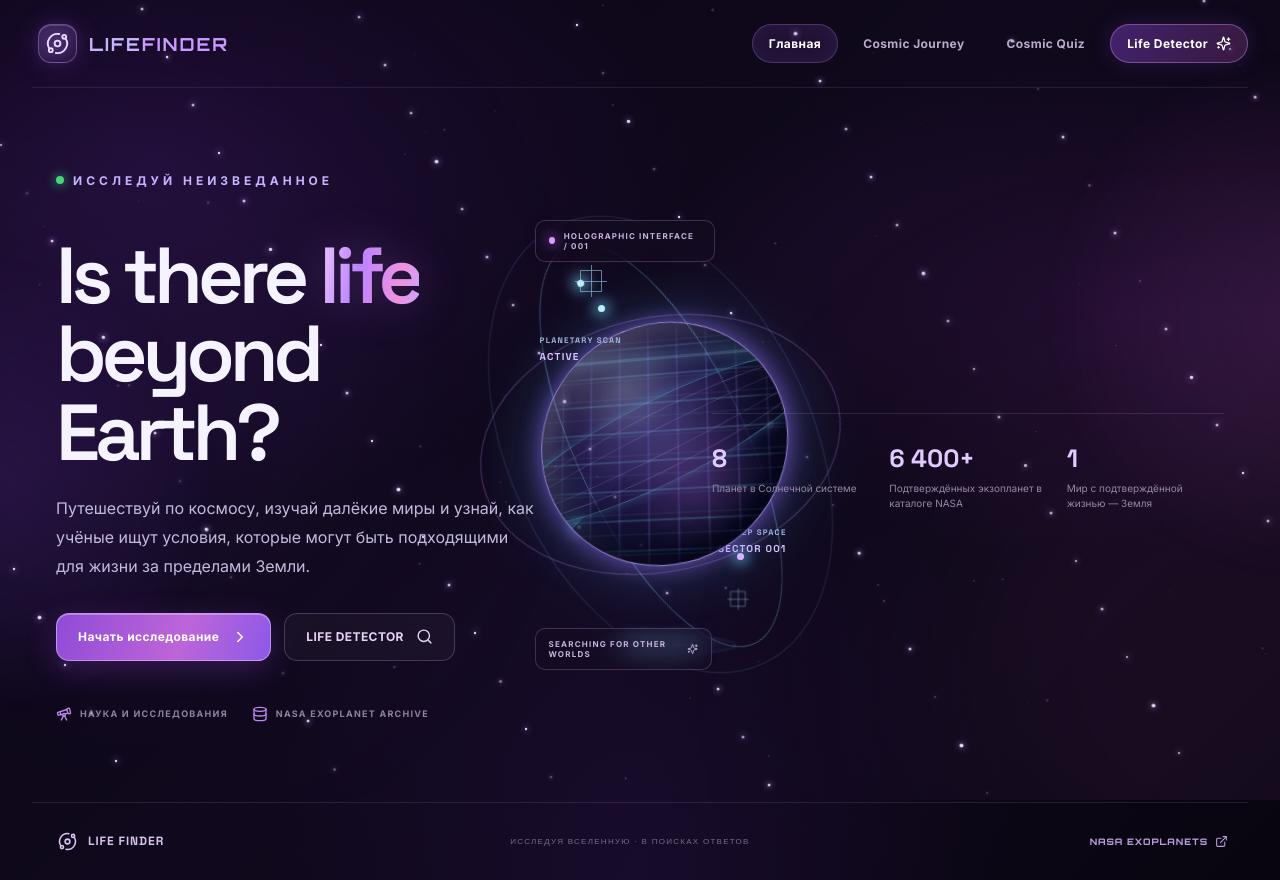
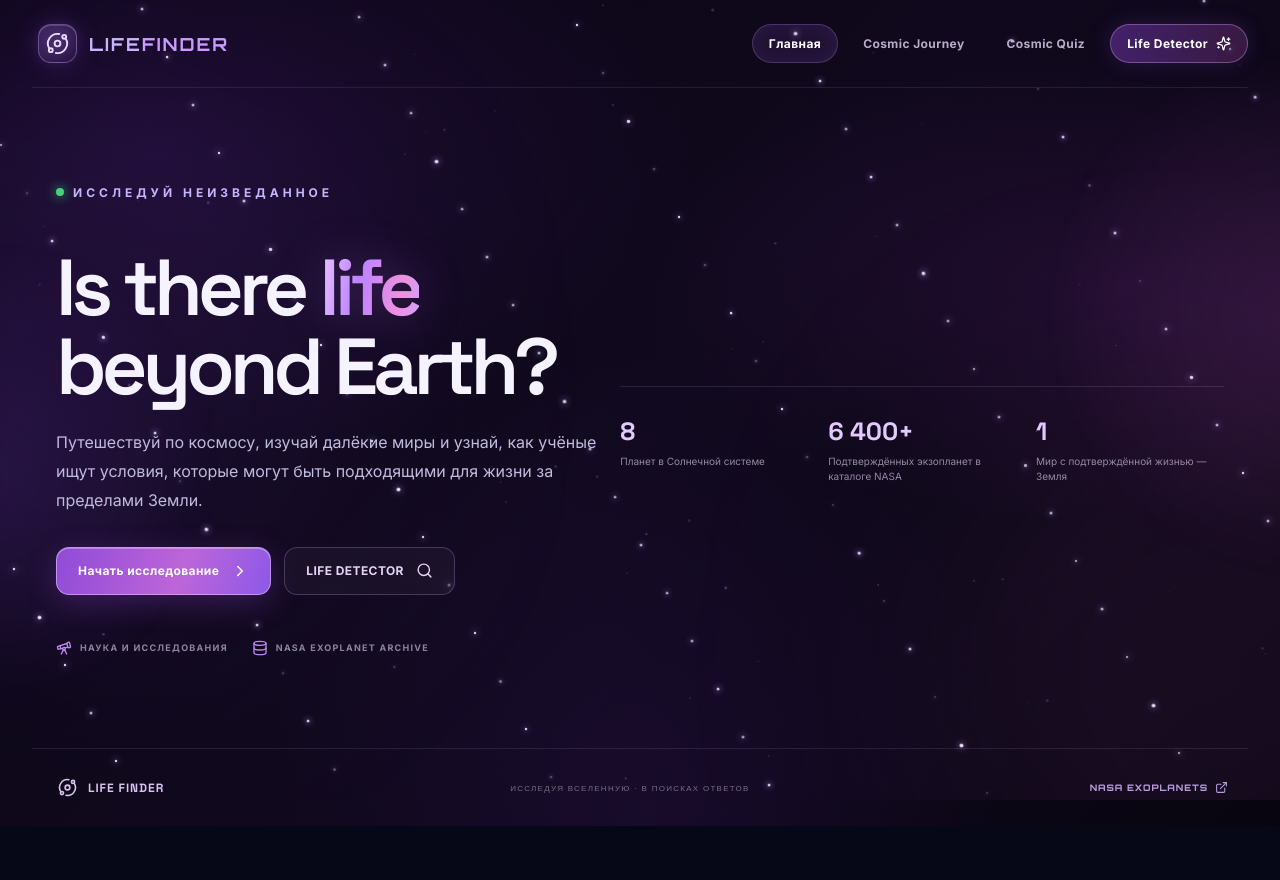
Before and after one commit to mayskk/life-finder-next, a React (Vite) app: page / in a window 1280 px wide. After the commit the page ends 826 px from the top, so only its background shows below. Built offline with nearby package versions, Linux system fonts and the light colour scheme.

Commit message:
Update App.css

```diff
--- a/src/App.css
+++ b/src/App.css
@@ -292,3 +292,53 @@ button:disabled { cursor: default; }
     margin-top: 34px;
   }
 }
+
+/* AURORA HERO: replace the holographic planet with animated northern lights */
+.hero-visual {
+  overflow: hidden;
+  isolation: isolate;
+  border-radius: 28px;
+  background:
+    radial-gradient(ellipse at 50% 68%, rgba(105, 55, 190, .22), transparent 58%),
+    radial-gradient(ellipse at 50% 35%, rgba(27, 104, 133, .12), transparent 62%);
+}
+.holo-stage { display: none !important; }
+.visual-label { display: none !important; }
+.hero-visual::before,
+.hero-visual::after {
+  content: "";
+  position: absolute;
+  inset: 4% -18% 8%;
+  pointer-events: none;
+  border-radius: 50%;
+  filter: blur(24px);
+  transform-origin: 50% 50%;
+}
+.hero-visual::before {
+  background:
+    radial-gradient(ellipse at 22% 58%, transparent 0 23%, rgba(91, 255, 214, .05) 32%, transparent 48%),
+    linear-gradient(112deg, transparent 8%, rgba(54, 225, 190, .04) 20%, rgba(75, 255, 203, .52) 34%, rgba(120, 174, 255, .28) 43%, rgba(190, 105, 255, .42) 54%, rgba(75, 255, 203, .24) 65%, transparent 82%);
+  clip-path: polygon(0 38%, 13% 24%, 26% 33%, 39% 8%, 52% 27%, 66% 2%, 80% 24%, 100% 12%, 100% 75%, 82% 63%, 66% 83%, 49% 62%, 34% 88%, 18% 66%, 0 78%);
+  animation: auroraWaveOne 12s ease-in-out infinite alternate;
+}
+.hero-visual::after {
+  inset: 12% -12% 2%;
+  background: linear-gradient(100deg, transparent 12%, rgba(99, 126, 255, .08) 25%, rgba(81, 240, 208, .38) 42%, rgba(174, 115, 255, .34) 56%, rgba(68, 222, 202, .2) 70%, transparent 88%);
+  clip-path: polygon(0 50%, 15% 34%, 29% 48%, 43% 18%, 58% 42%, 73% 16%, 88% 37%, 100% 25%, 100% 70%, 84% 58%, 69% 82%, 53% 60%, 37% 87%, 21% 65%, 0 82%);
+  filter: blur(34px);
+  animation: auroraWaveTwo 16s ease-in-out infinite alternate;
+}
+@keyframes auroraWaveOne {
+  0% { transform: translate3d(-5%, 2%, 0) rotate(-7deg) scaleY(.88); opacity: .62; }
+  100% { transform: translate3d(5%, -3%, 0) rotate(5deg) scaleY(1.12); opacity: .98; }
+}
+@keyframes auroraWaveTwo {
+  0% { transform: translate3d(4%, -2%, 0) rotate(6deg) scaleY(1.08); opacity: .42; }
+  100% { transform: translate3d(-4%, 3%, 0) rotate(-5deg) scaleY(.86); opacity: .82; }
+}
+@media (max-width: 700px) {
+  .hero-visual { min-height: 290px; height: 290px; margin: 0; }
+}
+@media (prefers-reduced-motion: reduce) {
+  .hero-visual::before, .hero-visual::after { animation: none; }
+}
```
